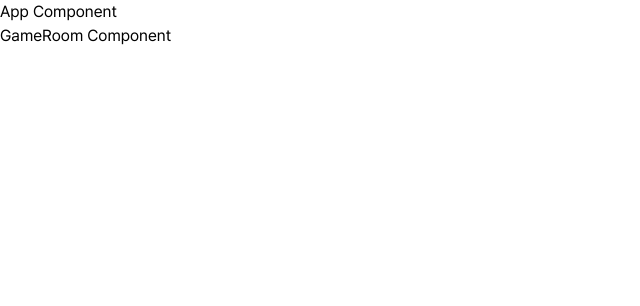
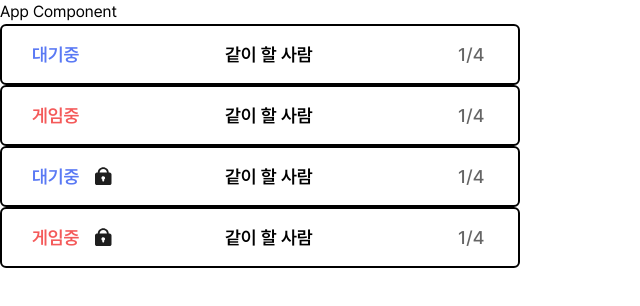
Before and after one commit to devcourse-catspaw/catspaw, a React (Vite) app: page / in a window 1280 px wide. Shown: the top 306 px of the page, without its empty margins (0-640 px from the left). Built offline with nearby package versions, Linux system fonts and the light colour scheme.

Commit message:
🎨 Design: GameRoom 컴포넌트 제작

```diff
--- a/src/App.tsx
+++ b/src/App.tsx
@@ -4,7 +4,20 @@ export default function App() {
   return (
     <>
       <h1>App Component</h1>
-      <GameRoom />
+      <GameRoom status="WAITING" name="같이 할 사람" players={1} />
+      <GameRoom status="PLAYING" name="같이 할 사람" players={1} />
+      <GameRoom
+        status="WAITING"
+        name="같이 할 사람"
+        password="1234"
+        players={1}
+      />
+      <GameRoom
+        status="PLAYING"
+        name="같이 할 사람"
+        password="1234"
+        players={1}
+      />
     </>
   );
 }
--- a/src/components/common/GameRoom.tsx
+++ b/src/components/common/GameRoom.tsx
@@ -1,7 +1,33 @@
-export default function GameRoom() {
+import iconLock from '../../assets/images/icon_lock.svg';
+
+type GameRoomProps = {
+  status: string;
+  name: string;
+  password?: string;
+  players: number;
+};
+
+export default function GameRoom(props: GameRoomProps) {
+  const { status, name, password, players } = props;
+
   return (
     <>
-      <h1>GameRoom Component</h1>
+      <div className="w-[520px] h-[61px] bg-[var(--white)] rounded-[6.1px] font-semibold text-[18.3px] flex items-center gap-[145.5px] px-[30px] py-[18px] relative border-2 border-black">
+        {status === 'WAITING' ? (
+          <div className="text-[var(--blue)]">대기중</div>
+        ) : (
+          <div className="text-[var(--red)]">게임중</div>
+        )}
+        {password && (
+          <img
+            src={iconLock}
+            alt="자물쇠"
+            className="absolute top-[19px] left-[93px] w-[16.5px] h-[19.95px]"
+          />
+        )}
+        <div className="">{name}</div>
+        <div className="font-medium opacity-60">{players}/4</div>
+      </div>
     </>
   );
 }
```
